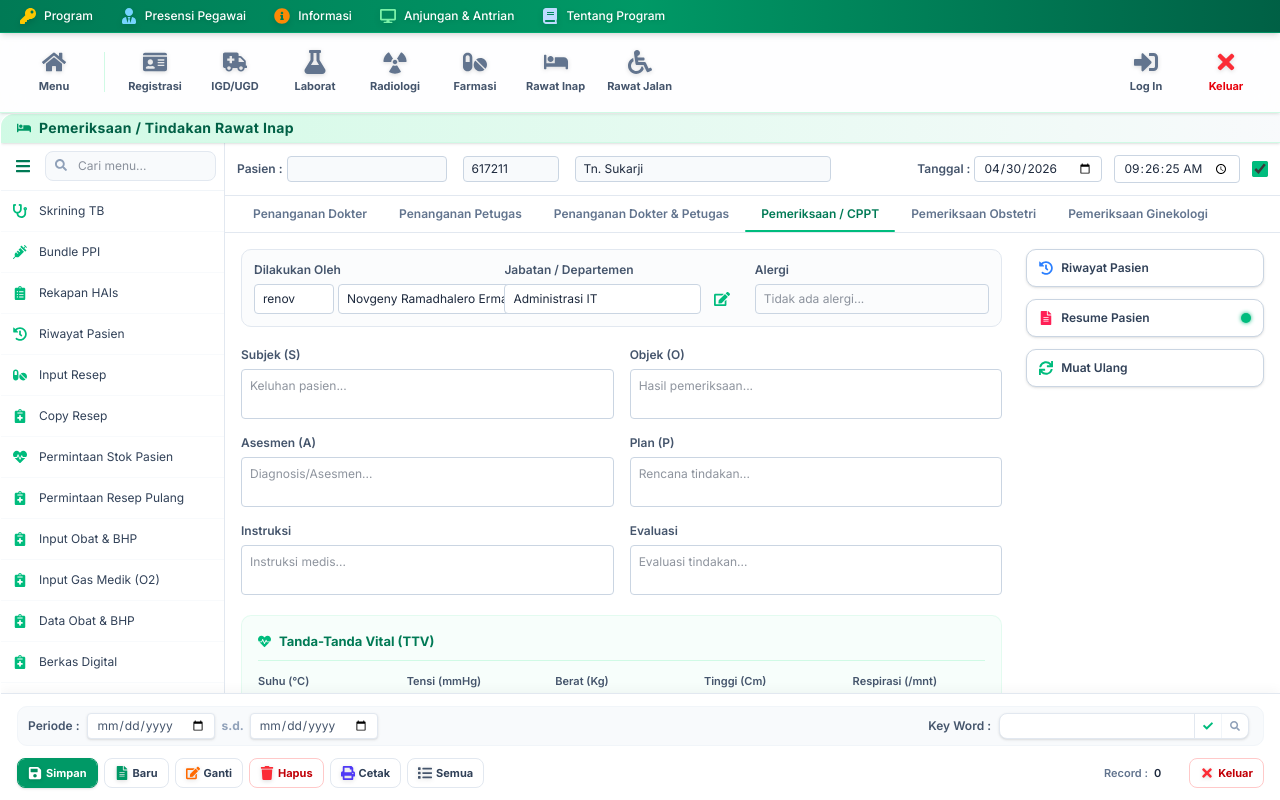
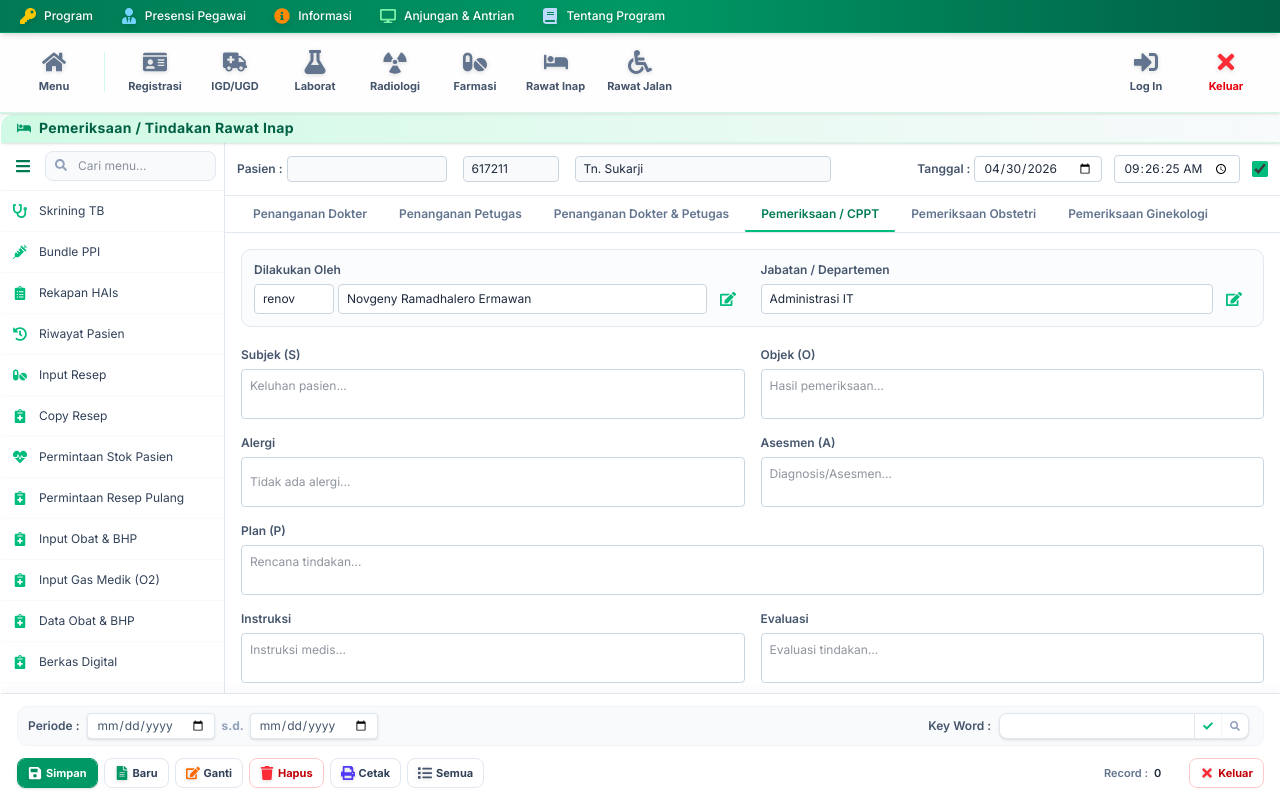
Before and after one commit to Renov30/nxt-khanza, a Next.js app: page /rawat-inap/pemeriksaan in a window 1280 px wide. Built offline with nearby package versions, Linux system fonts and the light colour scheme; no server answers.

Commit message:
style: sesuaikan ui inputan pemeriksaan ranap

```diff
--- a/app/rawat-inap/pemeriksaan/page.tsx
+++ b/app/rawat-inap/pemeriksaan/page.tsx
@@ -150,12 +150,11 @@
           <div className="flex-1 overflow-auto bg-white p-4 relative">
             {activeTab === 'cppt' && (
               <div className="flex flex-col h-full gap-4">
-                <div className="grid grid-cols-1 lg:grid-cols-4 gap-6">
                 {/* Main Form Area */}
-                  <div className="lg:col-span-3 flex flex-col gap-5">
+                <div className="flex flex-col gap-5">
 
-                    {/* Petugas & Alergi */}
-                    <div className="grid grid-cols-1 md:grid-cols-3 gap-4 bg-slate-50/50 p-3 rounded-lg border border-slate-200">
+                  {/* Petugas */}
+                  <div className="grid grid-cols-1 md:grid-cols-2 gap-4 bg-slate-50/50 p-3 rounded-lg border border-slate-200">
                     <div className="flex flex-col gap-1.5">
                       <label className="text-xs font-semibold text-slate-600">Dilakukan Oleh</label>
                       <div className="flex gap-1">
@@ -171,13 +170,9 @@
                         <button className="px-2 text-brand-500 hover:bg-brand-50 rounded border border-transparent hover:border-brand-200 transition-colors"><FaEdit /></button>
                       </div>
                     </div>
-                      <div className="flex flex-col gap-1.5">
-                        <label className="text-xs font-semibold text-slate-600">Alergi</label>
-                        <input type="text" className="border border-slate-300 rounded px-2 py-1.5 flex-1 focus:outline-none focus:border-brand-500 text-xs" placeholder="Tidak ada alergi..." />
-                      </div>
                   </div>
 
-                    {/* SOAP & Instruksi */}
+                  {/* SOAP, Instruksi & Alergi */}
                   <div className="grid grid-cols-1 md:grid-cols-2 gap-4">
                     <div className="flex flex-col gap-1.5">
                       <label className="text-xs font-semibold text-slate-600">Subjek (S)</label>
@@ -188,10 +183,14 @@
                       <textarea className="border border-slate-300 rounded p-2 flex-1 h-20 resize-none focus:outline-none focus:border-brand-500 text-xs" placeholder="Hasil pemeriksaan..."></textarea>
                     </div>
                     <div className="flex flex-col gap-1.5">
+                      <label className="text-xs font-semibold text-slate-600">Alergi</label>
+                      <input type="text" className="border border-slate-300 rounded px-2 py-1.5 flex-1 focus:outline-none focus:border-brand-500 text-xs" placeholder="Tidak ada alergi..." />
+                    </div>
+                    <div className="flex flex-col gap-1.5">
                       <label className="text-xs font-semibold text-slate-600">Asesmen (A)</label>
                       <textarea className="border border-slate-300 rounded p-2 flex-1 h-20 resize-none focus:outline-none focus:border-brand-500 text-xs" placeholder="Diagnosis/Asesmen..."></textarea>
                     </div>
-                      <div className="flex flex-col gap-1.5">
+                    <div className="flex flex-col gap-1.5 md:col-span-2">
                       <label className="text-xs font-semibold text-slate-600">Plan (P)</label>
                       <textarea className="border border-slate-300 rounded p-2 flex-1 h-20 resize-none focus:outline-none focus:border-brand-500 text-xs" placeholder="Rencana tindakan..."></textarea>
                     </div>
@@ -258,21 +257,6 @@
                   </div>
                 </div>
 
-                  {/* Actions Right Side */}
-                  <div className="lg:col-span-1 flex flex-row lg:flex-col flex-wrap gap-3 shrink-0">
-                    <button className="flex items-center gap-2 px-3 py-2.5 bg-white border border-slate-300 rounded-lg hover:bg-slate-50 transition-colors shadow-sm text-xs font-semibold text-slate-700 w-full md:w-auto lg:w-full">
-                      <FaHistory className="text-blue-500 text-sm" /> Riwayat Pasien
-                    </button>
-                    <button className="flex items-center justify-between px-3 py-2.5 bg-white border border-slate-300 rounded-lg hover:bg-slate-50 transition-colors shadow-sm text-xs font-semibold text-slate-700 w-full md:w-auto lg:w-full">
-                      <span className="flex items-center gap-2"><FaFileAlt className="text-rose-500 text-sm" /> Resume Pasien</span>
-                      <div className="w-2.5 h-2.5 rounded-full bg-emerald-500 shadow-[0_0_4px_#10b981]"></div>
-                    </button>
-                    <button className="flex items-center gap-2 px-3 py-2.5 bg-white border border-slate-300 rounded-lg hover:bg-slate-50 transition-colors shadow-sm text-xs font-semibold text-slate-700 w-full md:w-auto lg:w-full">
-                      <FaSync className="text-brand-500 text-sm" /> Muat Ulang
-                    </button>
-                  </div>
-                </div>
-
                 {/* Table at Bottom of Content */}
                 <div className="flex-1 min-h-[200px] border border-slate-300 rounded overflow-auto mt-4">
                   <table className="w-full text-left border-collapse text-xs whitespace-nowrap">
```
Lines whose indentation alone changed are shown as unchanged.
